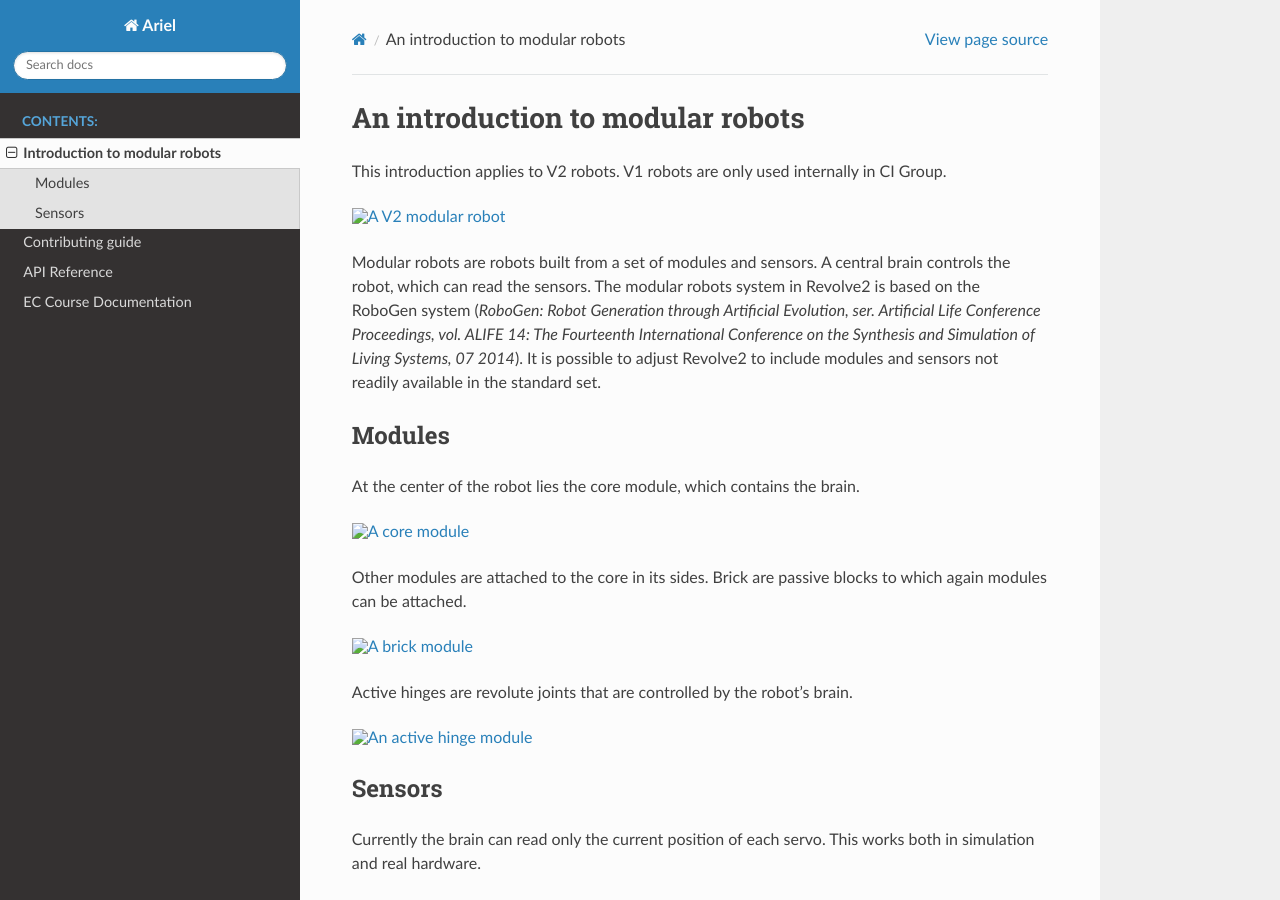
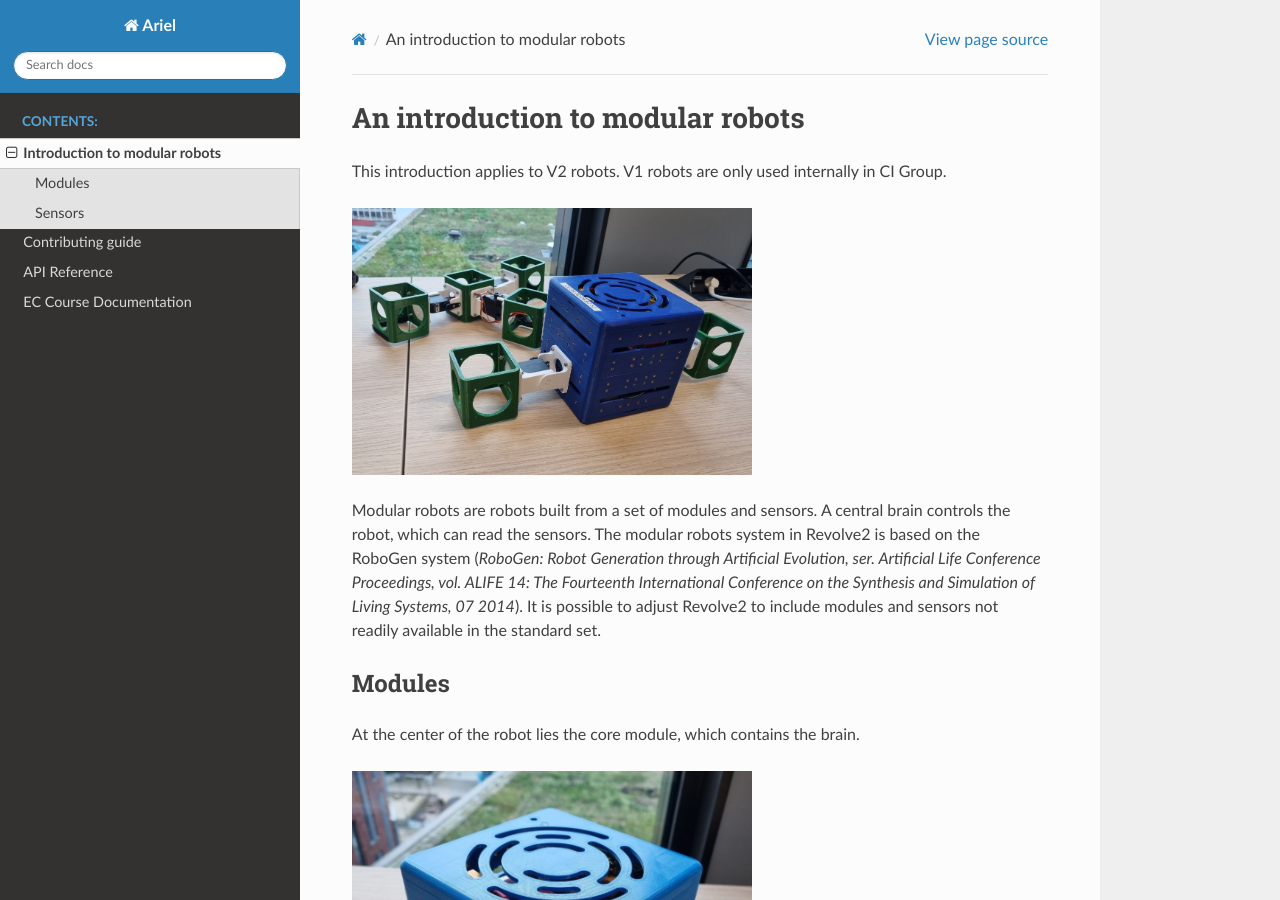
Before and after one commit to andresgr96/ariel-docs, a Sphinx documentation site: the page built from doc/source/introduction_to_modular_robots/index.rst, in a window 1280 px wide and 900 px high. Built offline with Sphinx 7.4.7 and the Read the Docs theme 3.1.0, drawn with Linux system fonts in a browser that asks for light colours.

Commit message:
added images and fixed path

```diff
--- a/doc/source/introduction_to_modular_robots/index.rst
+++ b/doc/source/introduction_to_modular_robots/index.rst
@@ -3,7 +3,7 @@ An introduction to modular robots
 =================================
 This introduction applies to V2 robots. V1 robots are only used internally in CI Group.
 
-.. image:: ../modular_robot.png
+.. image:: ../../resources/modular_robot.png
   :width: 400
   :alt: A V2 modular robot
 
@@ -17,20 +17,20 @@ Modules
 -------
 At the center of the robot lies the core module, which contains the brain.
 
-.. image:: ../core.png
+.. image:: ../../resources/core.png
   :width: 400
   :alt: A core module
 
 Other modules are attached to the core in its sides.
 Brick are passive blocks to which again modules can be attached.
 
-.. image:: ../brick.png
+.. image:: ../../resources/brick.png
   :width: 400
   :alt: A brick module
 
 Active hinges are revolute joints that are controlled by the robot's brain.
 
-.. image:: ../active_hinge.png
+.. image:: ../../resources/active_hinge.png
   :width: 400
   :alt: An active hinge module
 
```
Also changed, not shown: doc/resources/active_hinge.png (added), doc/resources/brick.png (added), doc/resources/core.png (added), doc/resources/modular_robot.png (added), 2 other files.
